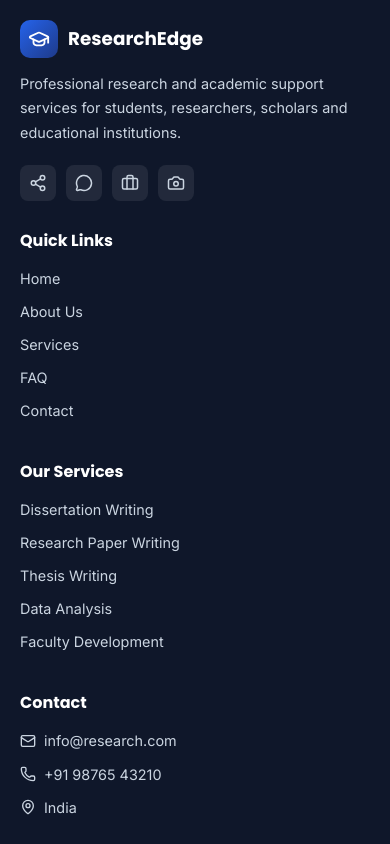
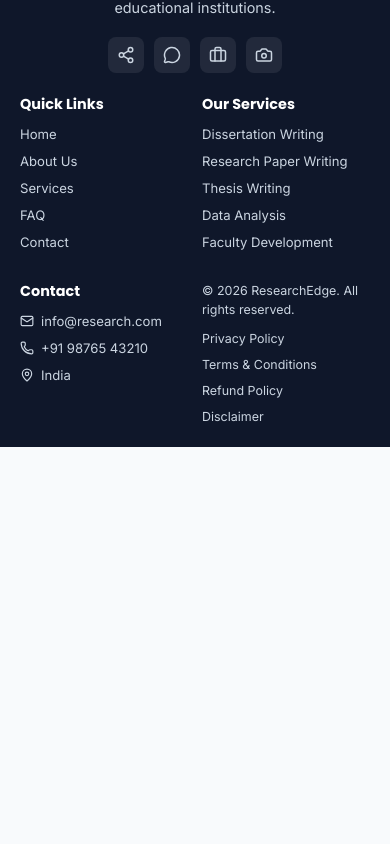
Before and after one commit to instadotanalytics/Research-Services, a React (Vite) app in the folder Frontend/: page / in a window 390 px wide. Shown: the part 5120-5964 px from the top of the page. After the commit the page ends 5567 px from the top, so only its background shows below. Built offline with nearby package versions, Linux system fonts and the light colour scheme; no server answers.

Commit message:
footer updated

```diff
--- a/Frontend/src/components/Footer/Footer.css
+++ b/Frontend/src/components/Footer/Footer.css
@@ -1,15 +1,32 @@
+/* ============================
+   FOOTER
+   ============================ */
+
 .footer {
   background: #0f172a;
   color: #cbd5e1;
   padding: 60px 0 24px;
-  margin-top: 80px;
+  /* margin-top: 80px; */
 }
+
+/* ---------- Desktop grid (unchanged look) ---------- */
 .footer-grid {
   display: grid;
   grid-template-columns: 1.5fr 1fr 1fr 1fr;
   gap: 40px;
   margin-bottom: 40px;
+  align-items: start;
 }
+
+.footer-brand { grid-column: 1; }
+.footer-col-quick { grid-column: 2; }
+.footer-col-services { grid-column: 3; }
+.footer-col-contact { grid-column: 4; }
+
+/* Hidden on desktop — mobile me aayega */
+.footer-col-copyright { display: none; }
+
+/* ---------- Base typography ---------- */
 .footer h4 {
   color: #fff;
   font-size: 1rem;
@@ -20,6 +37,7 @@
   line-height: 1.7;
   margin: 14px 0 20px;
 }
+
 .footer-logo {
   display: flex;
   align-items: center;
@@ -38,8 +56,11 @@
   align-items: center;
   justify-content: center;
 }
+
 .footer ul {
   list-style: none;
+  padding: 0;
+  margin: 0;
 }
 .footer ul li {
   margin-bottom: 10px;
@@ -57,6 +78,7 @@
   align-items: center;
   gap: 8px;
 }
+
 .footer-social {
   display: flex;
   gap: 10px;
@@ -76,6 +98,8 @@
   background: #f59e0b;
   color: #fff;
 }
+
+/* Desktop footer bottom (already in footer) */
 .footer-bottom {
   border-top: 1px solid rgba(255, 255, 255, 0.1);
   padding-top: 24px;
@@ -91,22 +115,124 @@
   gap: 20px;
   flex-wrap: wrap;
 }
+.footer-legal a {
+  color: #cbd5e1;
+}
 .footer-legal a:hover {
   color: #f59e0b;
 }
 
-@media (max-width: 900px) {
+/* ================================================
+   MOBILE — 2-column compact layout
+   Row 1: [Quick Links]     [Our Services]
+   Row 2: [Contact]         [Copyright + Legal]
+   ================================================ */
+@media (max-width: 768px) {
+  .footer {
+    padding: 20px 0 ;
+  }
+
   .footer-grid {
     grid-template-columns: 1fr 1fr;
+    gap: 26px 20px;
+    margin-bottom: 0;
+  }
+
+  /* Brand full-width top, centered */
+  .footer-brand {
+    grid-column: 1 / -1;
+    text-align: center;
+    display: flex;
+    flex-direction: column;
+    align-items: center;
+  }
+  .footer-logo {
+    justify-content: center;
+    font-size: 1.2rem;
+  }
+  .footer-brand p {
+    max-width: 480px;
+    margin: 12px auto 18px;
+    font-size: 0.9rem;
+    line-height: 1.6;
+  }
+  .footer-social {
+    justify-content: center;
+  }
+
+  /* Row 1: Quick Links + Our Services */
+  .footer-col-quick { grid-column: 1; grid-row: 2; }
+  .footer-col-services { grid-column: 2; grid-row: 2; }
+
+  /* Row 2: Contact + Copyright/Legal */
+  .footer-col-contact { grid-column: 1; grid-row: 3; }
+  .footer-col-copyright {
+    grid-column: 2;
+    grid-row: 3;
+    display: block;
+  }
+
+  /* Normal readable text sizes */
+  .footer h4 {
+    font-size: 0.95rem;
+    margin-bottom: 12px;
+  }
+  .footer ul li {
+    margin-bottom: 8px;
+    font-size: 0.85rem;
+    line-height: 1.45;
+  }
+  .footer-contact li {
+    font-size: 0.82rem;
+    gap: 7px;
+    align-items: flex-start;
+  }
+  .footer-contact li svg {
+    width: 14px;
+    height: 14px;
+    flex-shrink: 0;
+    margin-top: 2px;
+  }
+
+  /* Copyright + Legal in mobile 2nd row */
+  .footer-copy {
+    font-size: 0.82rem;
+    color: #cbd5e1;
+    margin: 0 0 10px;
+    line-height: 1.5;
+  }
+  .footer-legal {
+    display: flex;
+    flex-direction: column;
+    gap: 6px;
+  }
+  .footer-legal a {
+    font-size: 0.82rem;
+    color: #cbd5e1;
+  }
+
+  /* Hide the desktop footer-bottom on mobile since it's now inside the grid */
+  .footer-bottom {
+    display: none;
   }
 }
-@media (max-width: 600px) {
+
+/* Small phones — squeeze slightly, keep readable */
+@media (max-width: 400px) {
   .footer-grid {
-    grid-template-columns: 1fr;
-    gap: 30px;
+    gap: 22px 14px;
   }
-  .footer-bottom {
-    flex-direction: column;
-    text-align: center;
+  .footer h4 {
+    font-size: 0.9rem;
+  }
+  .footer ul li {
+    font-size: 0.82rem;
+  }
+  .footer-contact li {
+    font-size: 0.78rem;
+  }
+  .footer-copy,
+  .footer-legal a {
+    font-size: 0.78rem;
   }
 }
--- a/Frontend/src/components/Footer/Footer.jsx
+++ b/Frontend/src/components/Footer/Footer.jsx
@@ -7,6 +7,8 @@ export default function Footer() {
     <footer className="footer">
       <div className="container">
         <div className="footer-grid">
+
+          {/* Brand */}
           <div className="footer-brand">
             <div className="footer-logo">
               <div className="logo-icon">
@@ -26,7 +28,8 @@ export default function Footer() {
             </div>
           </div>
 
-          <div>
+          {/* Quick Links */}
+          <div className="footer-col footer-col-quick">
             <h4>Quick Links</h4>
             <ul>
               <li><Link to="/">Home</Link></li>
@@ -37,7 +40,8 @@ export default function Footer() {
             </ul>
           </div>
 
-          <div>
+          {/* Our Services */}
+          <div className="footer-col footer-col-services">
             <h4>Our Services</h4>
             <ul>
               <li><Link to="/services/dissertation-writing">Dissertation Writing</Link></li>
@@ -48,7 +52,8 @@ export default function Footer() {
             </ul>
           </div>
 
-          <div>
+          {/* Contact */}
+          <div className="footer-col footer-col-contact">
             <h4>Contact</h4>
             <ul className="footer-contact">
               <li><Mail size={16} /> info@research.com</li>
@@ -56,13 +61,28 @@ export default function Footer() {
               <li><MapPin size={16} /> India</li>
             </ul>
           </div>
+
+          {/* Copyright + Legal — desktop pe footer-bottom, mobile pe Contact ke saath 2nd row */}
+          <div className="footer-col footer-col-copyright">
+            <p className="footer-copy">
+              © {new Date().getFullYear()} ResearchEdge. All rights reserved.
+            </p>
+            <div className="footer-legal">
+              <Link to="/privacy-policy">Privacy Policy</Link>
+              <Link to="/terms-and-conditions">Terms &amp; Conditions</Link>
+              <Link to="/refund-policy">Refund Policy</Link>
+              <Link to="/disclaimer">Disclaimer</Link>
+            </div>
+          </div>
+
         </div>
 
+        {/* Desktop footer bottom — copyright + legal (original look) */}
         <div className="footer-bottom">
           <p>© {new Date().getFullYear()} ResearchEdge. All rights reserved.</p>
           <div className="footer-legal">
             <Link to="/privacy-policy">Privacy Policy</Link>
-            <Link to="/terms-and-conditions">Terms & Conditions</Link>
+            <Link to="/terms-and-conditions">Terms &amp; Conditions</Link>
             <Link to="/refund-policy">Refund Policy</Link>
             <Link to="/disclaimer">Disclaimer</Link>
           </div>
```
